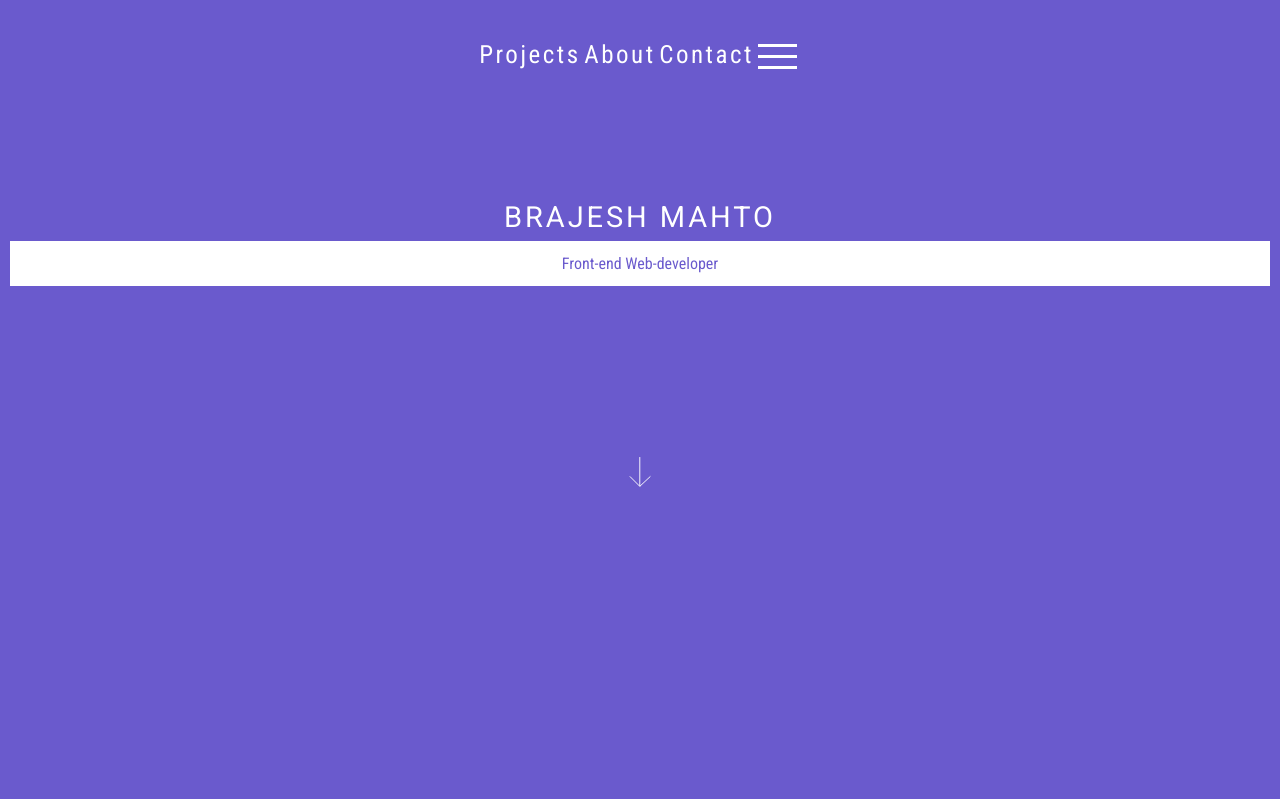
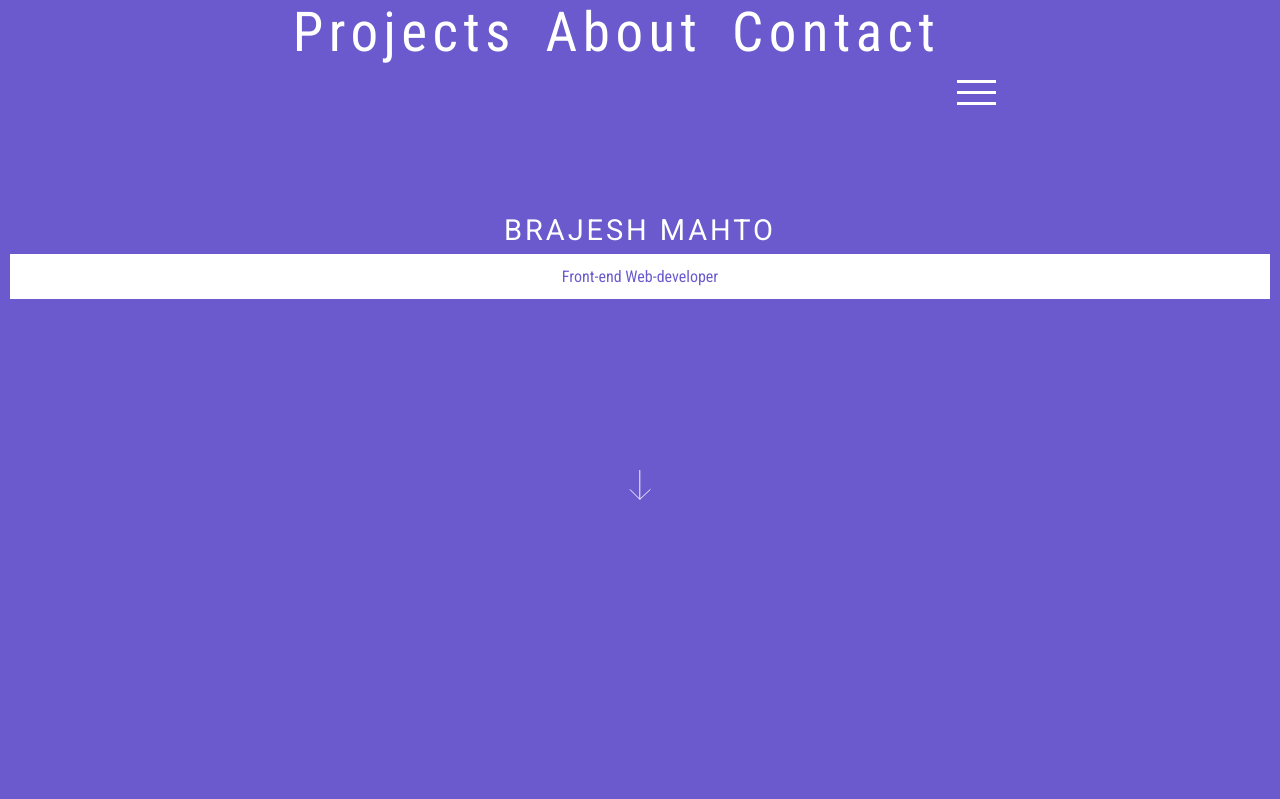
Before and after one commit to mahtobittu/mahtobittu.github.io, a PHP site: page / in a window 1280 px wide. Shown: the top 799 px of the page. Run offline with PHP 8.4, Linux system fonts and the light colour scheme.

Commit message:
Add files via upload

```diff
--- a/index.html
+++ b/index.html
@@ -16,7 +16,11 @@
 
     <body>
 
-        <div style="height:100vh; width:100vw;  background-color: slateblue; display:flex; ">
+        <div style="    height: 100vh;
+        /* width: 100vw; */
+        background-color: slateblue;
+        display: flex;
+        justify-content: center;">
 
             <nav id="firstContainer">
 
@@ -32,7 +36,7 @@
 
                 </div>
 
-                <div id="hamRaper">
+                <div id="hamRaper" class="haha">
 
                     <div class="hamburger" id="ham11"></div>
                     <div class="hamburger" id="hidethis"></div>
@@ -41,10 +45,10 @@
                 </div>
                 <div  id="menue1" class="navi">
 
-                    <a>home</a>
-                    <a>home</a>
-                    <a>home</a>
-                    <a>home</a>
+                    <a>Projects</a>
+                    <a>About</a>
+                    <a>Contact</a>
+
 
                 </div>
 
--- a/jssolution.css
+++ b/jssolution.css
@@ -13,12 +13,7 @@ h3{
     letter-spacing: 2px;
 
 }
-#hamRaper{
 
-    display: flex;
-    flex-direction: column;
-
-}
 .navi{
 
     display: none;
@@ -29,7 +24,7 @@ h3{
 
     box-sizing: border-box;
     display: flex;
-    background-color: #6a5acd;
+    background-color: #101010;
     width: 100vw;
     height: 100vh;
 
@@ -42,10 +37,7 @@ h3{
 
 }
 
-.hamRaper1{
 
-    margin-top: 18px;
-}
 
 .hamhide{
 
@@ -73,19 +65,31 @@ h3{
     z-index: 1;
 }
 
+.haha{
 
+    margin-top: 76px;
+    display: flex;
+    flex-direction: column;
+}
+
+.hamRaper1{
+
+
+        margin-top: 91px;
+        display: flex;
+        flex-direction: column;
+    }
 
 #firstContainer{
 
     position: fixed;
     display: flex;
     /* top: 0; */
-    margin-top: 40px;
     display: flex;
     justify-content: center;
     /* box-shadow: 1px 1px 3px 0px; */
-    width: 100%;
-    height: auto;
+    /* width: 100%; */
+    /* height: auto; */
     /* background-color: white; */
     z-index: 3;
     border-radius: 97px;
@@ -133,8 +137,9 @@ a{
     /* padding: 10px;
     margin-right: 1em; */
     color: white;
-    font-size: 25px;
+    font-size: 55px;
     letter-spacing: .1em;
+    padding: 13px;
 }
 
 
--- a/jssolution.js
+++ b/jssolution.js
@@ -14,9 +14,9 @@ $(document).ready(function () {
 
   $("#hamRaper").click(function() {
 
+    $(this).toggleClass( "hamRaper1" );
 
-    //$(this).css("margin-top" , "16px");
-    $("#hamRaper").toggleClass( "hamRaper1" );
+
      $("#hidethis").toggleClass( "hamhide hamburge" );
     // $(".hamburger").css( "margin" , "-1px" );
       $("#ham11").toggleClass( "ham1 hamburger" );
```
